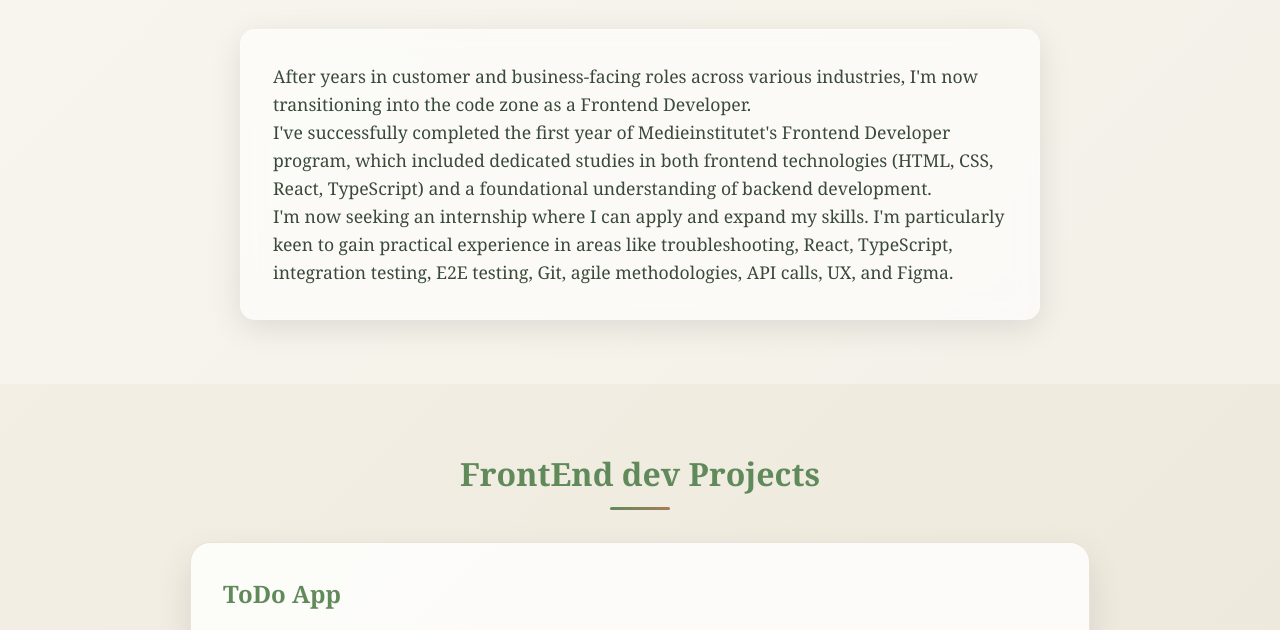
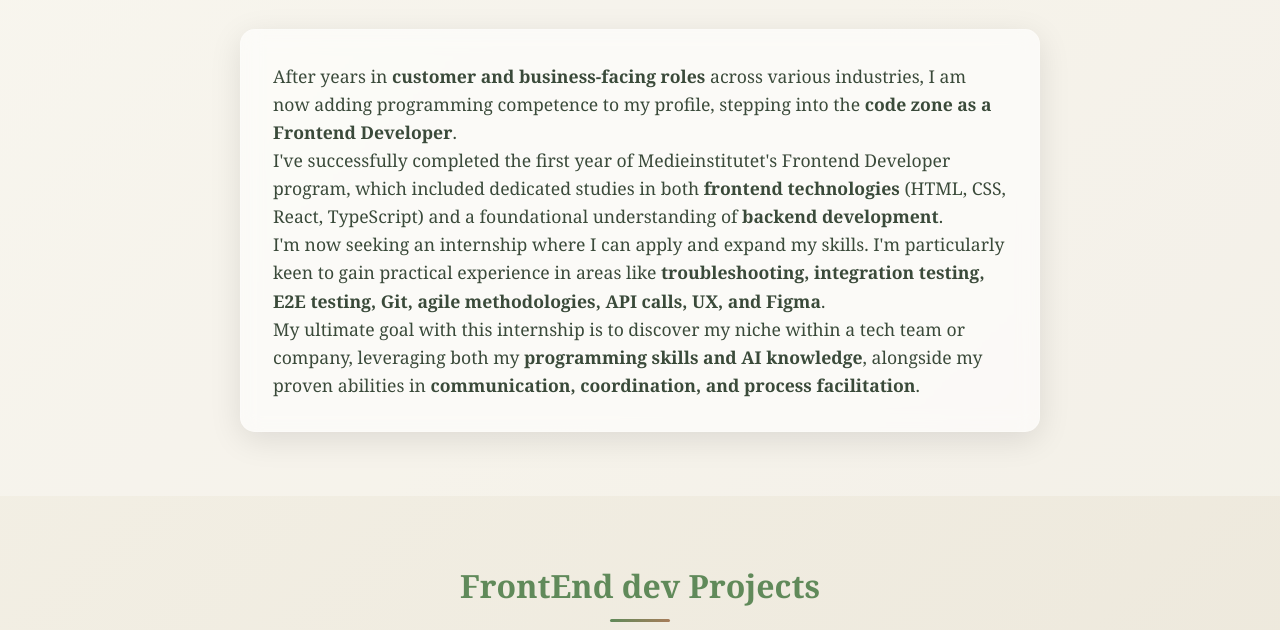
Before and after one commit to MariaHellsen/Portfolio, a website built with Vite: page index.html in a window 1280 px wide. Shown: the part 470-1100 px from the top of the page. Built offline with nearby package versions, Linux system fonts and the light colour scheme.

Commit message:
Changed summary to paragraphs

```diff
--- a/index.html
+++ b/index.html
@@ -26,11 +26,28 @@
       <div class="container">
         <h2 class="fade-in">About Me</h2>
         <div class="summary fade-in">
-          <p>
-         After years in customer and business-facing roles across various industries, I'm now transitioning into the code zone as a Frontend Developer.<br>
-         I've successfully completed the first year of Medieinstitutet's Frontend Developer program, which included dedicated studies in both frontend technologies (HTML, CSS, React, TypeScript) and a foundational understanding of backend development.<br>
-         I'm now seeking an internship where I can apply and expand my skills. I'm particularly keen to gain practical experience in areas like troubleshooting, React, TypeScript, integration testing, E2E testing, Git, agile methodologies, API calls, UX, and Figma.
-          </p>
+            <p>
+    After years in <strong>customer and business-facing roles</strong> across various industries,
+    I am now adding programming competence to my profile, stepping into the <strong>code zone as a Frontend Developer</strong>.
+  </p>
+
+  <p>
+    I've successfully completed the first year of Medieinstitutet's Frontend Developer program,
+    which included dedicated studies in both <strong>frontend technologies</strong> (HTML, CSS, React, TypeScript)
+    and a foundational understanding of <strong>backend development</strong>.
+  </p>
+
+  <p>
+    I'm now seeking an internship where I can apply and expand my skills.
+    I'm particularly keen to gain practical experience in areas like <strong>troubleshooting, integration testing,
+    E2E testing, Git, agile methodologies, API calls, UX, and Figma</strong>.
+  </p>
+
+  <p>
+    My ultimate goal with this internship is to discover my niche within a tech team or company,
+    leveraging both my <strong>programming skills and AI knowledge</strong>, alongside my proven abilities in <strong>communication,
+    coordination, and process facilitation</strong>.
+  </p>
         </div>
       </div>
     </section>
```
